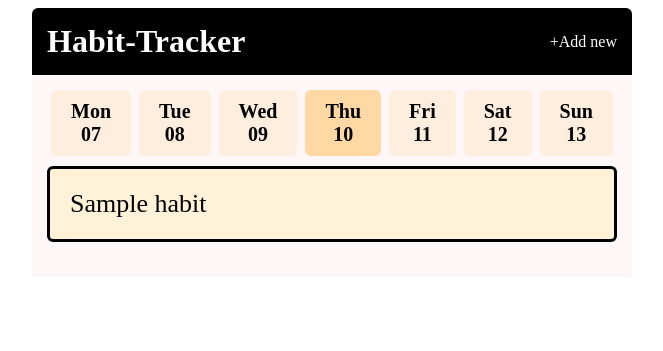
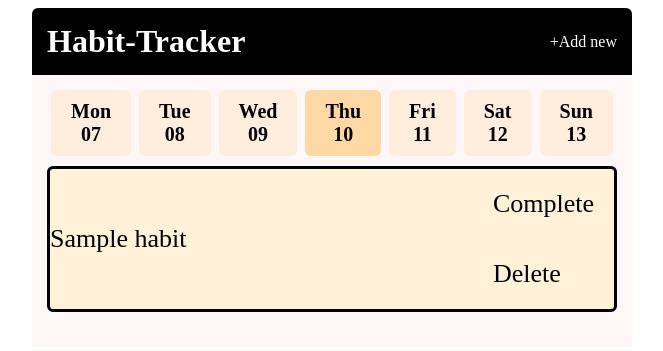
Before and after one commit to shanmuga-priya-tech/HabitTracker, a Flask app: page / in a window 1280 px wide. Shown: the top 351 px of the page, without its empty margins (308-971 px from the left). Run offline with Flask 3, Linux system fonts and the light colour scheme; a database or web service that is not in the repository returns one stand-in record (values such as "Sample title").

Commit message:
index.html

```diff
--- a/templates/index.html
+++ b/templates/index.html
@@ -15,13 +15,24 @@
                 </div>
             {% else %}
                 <div class="habit">
+                    <p class="habit__name">
+                        {{ habit["name"] }}
+                    </p>
+                    <div class="button">
                     <form method="POST" class="habit__form" action="{{ url_for('habits.complete') }}">
                     <input type="hidden" id="habitId" name="habitId" value="{{ habit['_id'] }}" />
                     <input type="hidden" id="date" name="date" value="{{ selected_date }}" />
                    <button type="submit" class="habit__button"><!--only this btn will display to user-->
-                            {{ habit["name"] }}
+                            Complete
                     </button>
                     </form>
+                    <form method="POST" class="habit__form" action="{{ url_for('habits.delete', habit_id=habit['_id']) }}">
+                        <input type="hidden" id="habitId" name="habitId" value="{{ habit['_id'] }}" />
+                       <button type="submit" class="habit__button"  onclick="return confirm('Are you sure you want to delete this habit?')"><!--only this btn will display to user-->
+                               Delete
+                        </button>
+                    </form>
+                    </div>
                 </div>
             {% endif %}
     {% endfor %}
```
